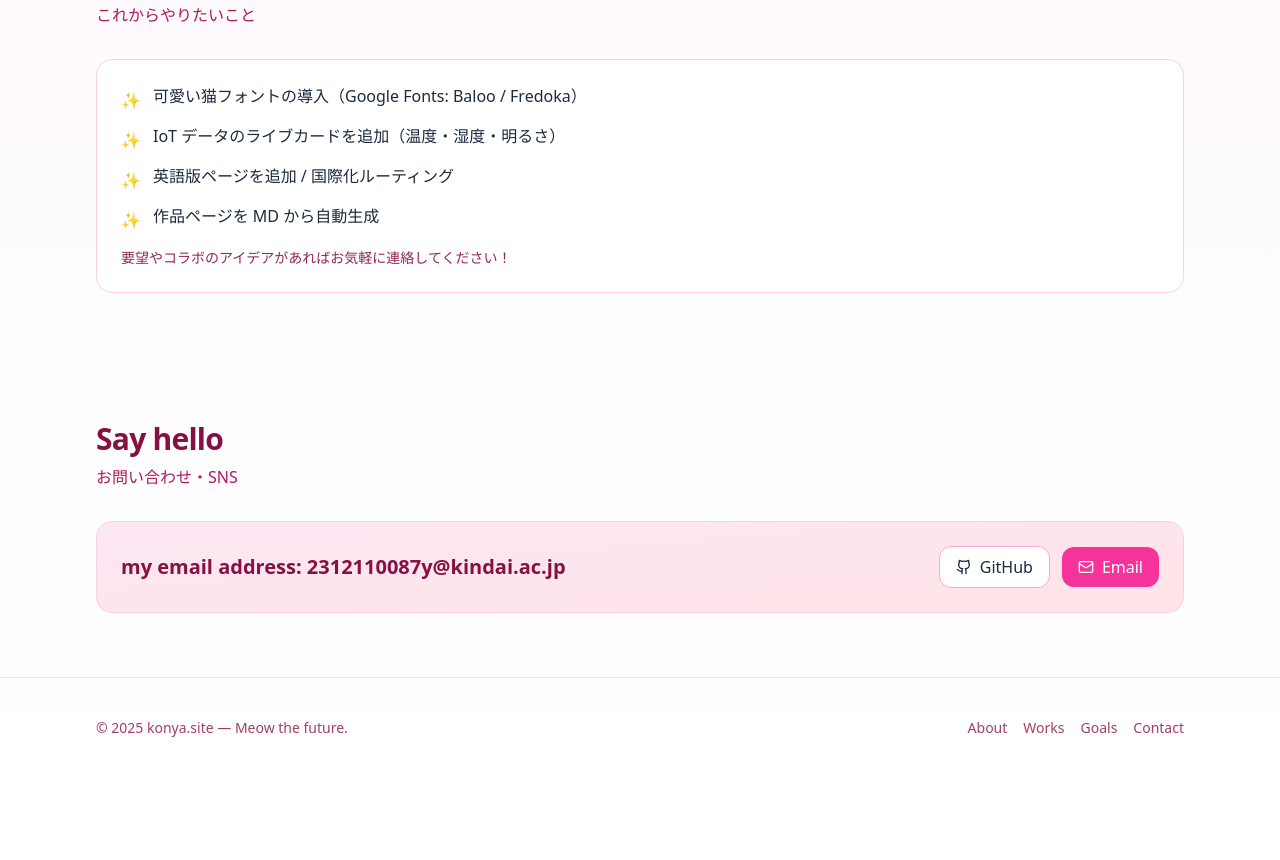
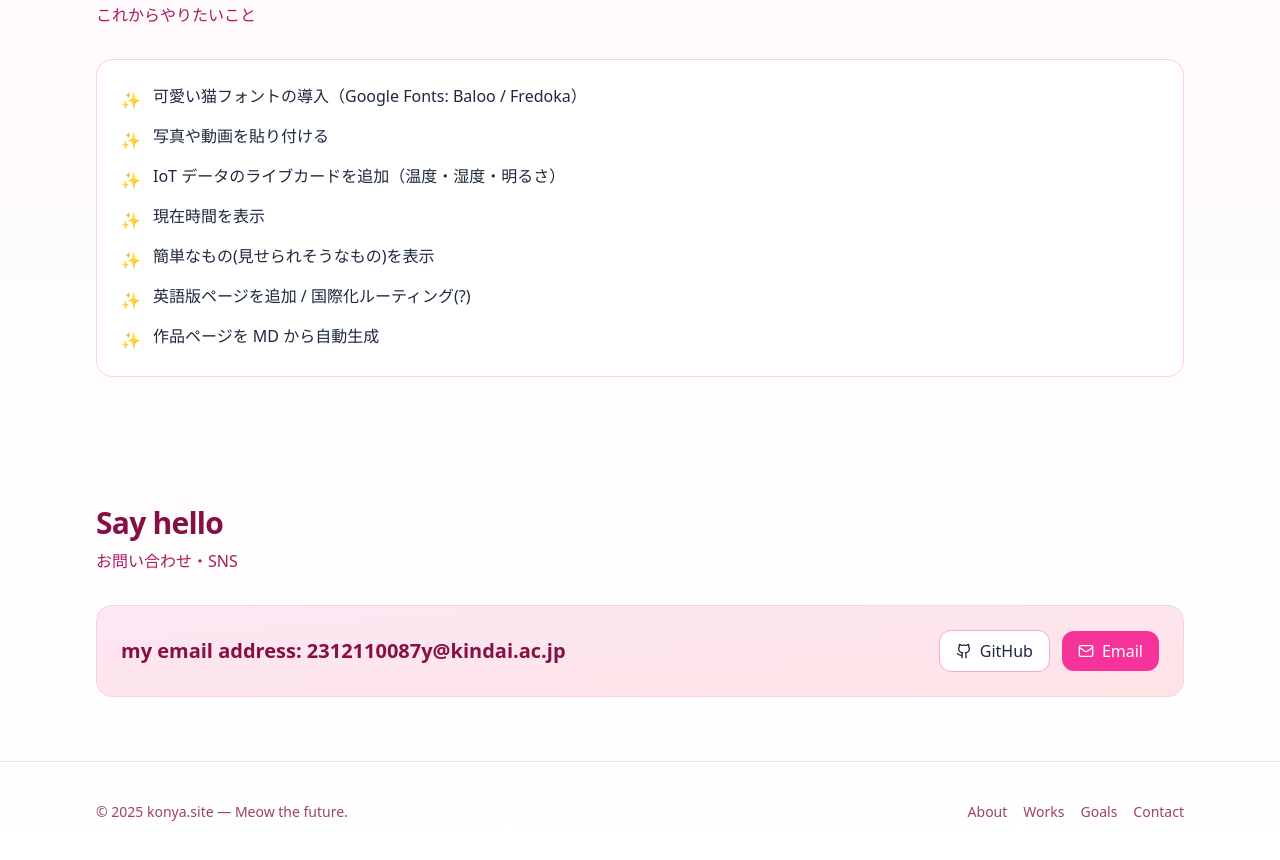
Before and after one commit to zenn24ct/update-my-portfolio, a React (Vite) app: page / in a window 1280 px wide. Shown: the part 3400-4260 px from the top of the page. Before the commit the page ends 4178 px from the top, so only its background shows below. Built offline with nearby package versions, Linux system fonts and the light colour scheme.

Commit message:
to do 追加。覚えているうちにやる

```diff
--- a/src/App.jsx
+++ b/src/App.jsx
@@ -335,8 +335,11 @@ function Projects() {
 function Goals() {
   const todo = [
     { label: "可愛い猫フォントの導入（Google Fonts: Baloo / Fredoka）" },
+    { label: "写真や動画を貼り付ける" },
     { label: "IoT データのライブカードを追加（温度・湿度・明るさ）" },
-    { label: "英語版ページを追加 / 国際化ルーティング" },
+    { label: "現在時間を表示" },
+    { label: "簡単なもの(見せられそうなもの)を表示" },
+    { label: "英語版ページを追加 / 国際化ルーティング(?)" },
     { label: "作品ページを MD から自動生成" },
   ];
   return (
@@ -349,7 +352,7 @@ function Goals() {
           </li>
         ))}
       </ul>
-      <p className="mt-4 text-sm text-pink-900/90">要望やコラボのアイデアがあればお気軽に連絡してください！</p>
+      {/* <p className="mt-4 text-sm text-pink-900/90"></p> */}
     </div>
   );
 }
```
